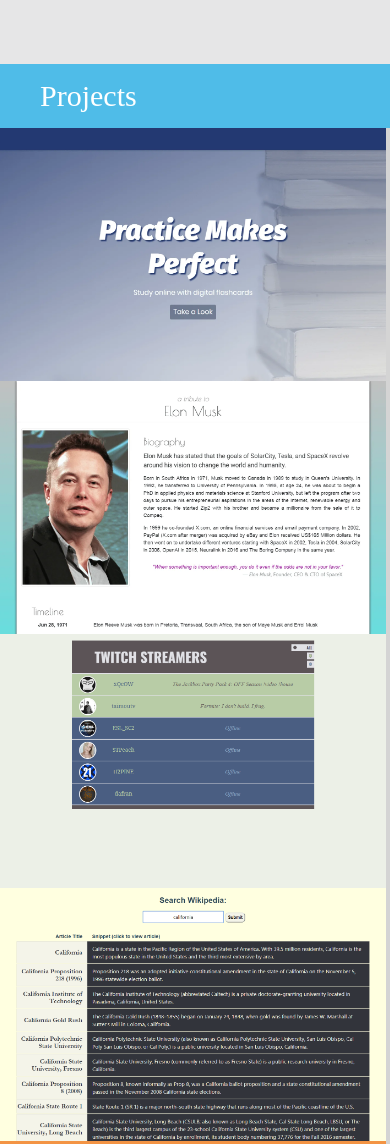
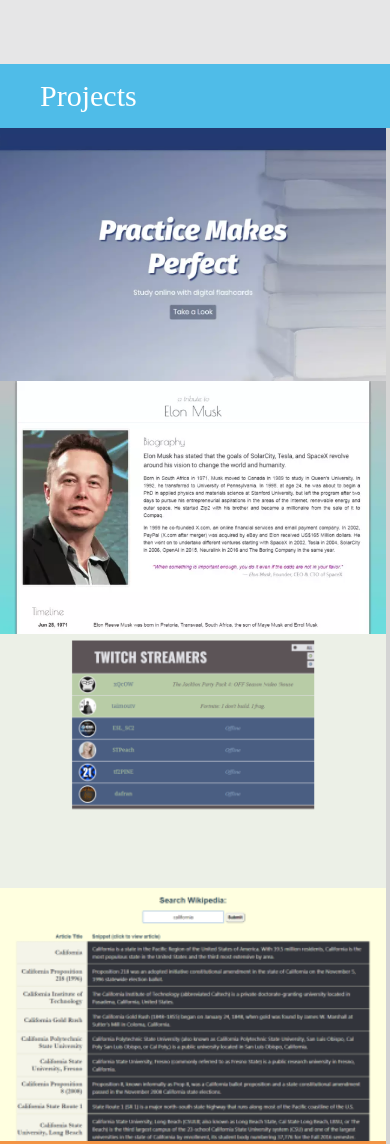
Before and after one commit to helplah/helplah.github.io, a plain HTML site: page index.html in a window 390 px wide. Shown: the part 780-1924 px from the top of the page. Drawn offline with nearby package versions, Linux system fonts and the light colour scheme; a script that the page names is missing; a web font is replaced by a local one.

Commit message:
added responsive images

```diff
--- a/sass/mixin.scss
+++ b/sass/mixin.scss
@@ -39,3 +39,10 @@
     @content;
   }
 }
+
+/* for responsive bg images */
+@mixin belowLaptopL { // below 1400px
+  @media screen and (max-width: 1400px) {
+    @content;
+  }
+}
--- a/sass/style.scss
+++ b/sass/style.scss
@@ -5,18 +5,38 @@
 #projects-img {
   &0 {
     background-image: url(./assets/flashcard-app.webp), url(./assets/flashcard-app.jpg);
+
+    @include belowLaptopL {
+      background-image: url(./assets/flashcard-app-1400.webp);
+    }
   }
 
   &1 {
     background-image: url(./assets/tribute-page.webp), url(./assets/tribute-page.png);
+
+    @include belowLaptopL {
+      background-image: url(./assets/tribute-page-1400.webp);
+    }
+
+    @include belowTablet {
+      background-image: url(./assets/tribute-page-879.webp);
+    }
   }
 
   &2 {
     background-image: url(./assets/twitch-tv.png);
+
+    @include mobileL-Tablet { // below 540px
+      background-image: url(./assets/twitch-tv-573.png);
+    }
   }
 
   &3 {
     background-image: url(./assets/react-wikipedia.png);
+
+    @include belowMobileL { // below 460px
+      background-image: url(./assets/react-wikipedia-449.png);
+    }
   }
 
   &4 {
@@ -234,9 +254,12 @@
     margin-top: 1.5rem;
     margin-right: 2rem;
 
+    > button {
+      cursor: pointer;
+    }
+
     button > span {
       font-size: 3.2rem;
-      cursor: pointer;
     }
   }
 }
```
Also changed, not shown: index.html (+59 -9 lines), assets/triple-Os-small.png (deleted), assets/twitch-tv-573.png (renamed from assets/twitch-tv-med.png), first-paint.css, style.css, 1 other file.
